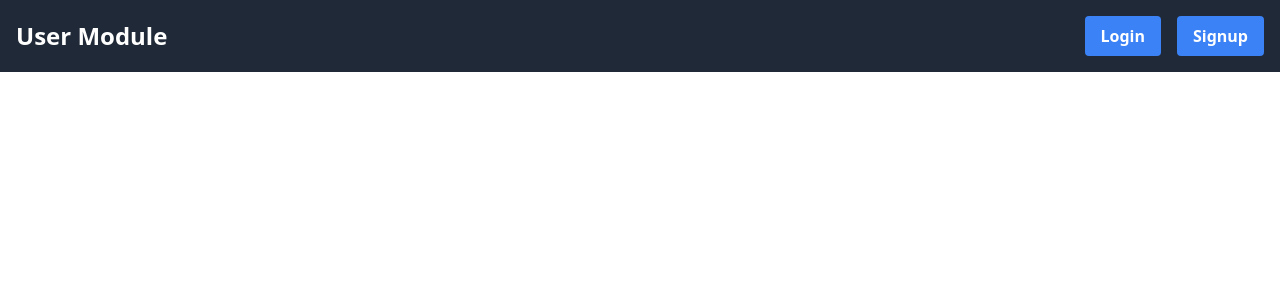
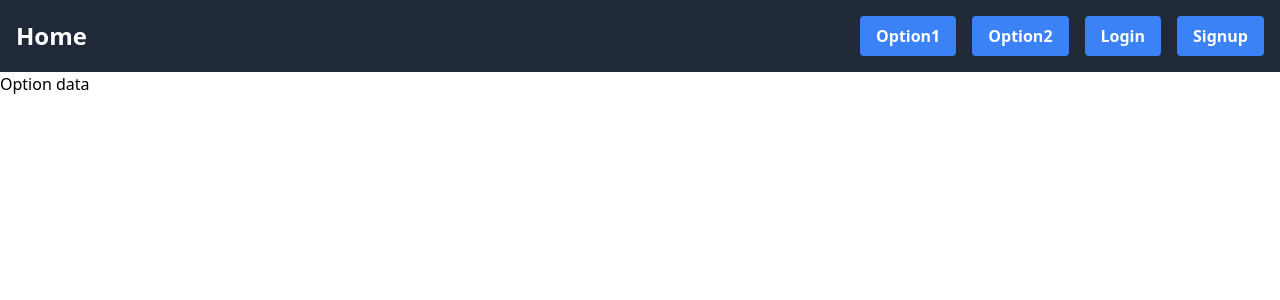
Before and after one commit to ShivaXShakthi/Login-Module, a React (Vite) app: page /option in a window 1280 px wide. Shown: the top 300 px of the page. Built offline with nearby package versions, Linux system fonts and the light colour scheme; the HTML template or start-up script is replaced by a standard one.

Commit message:
menu changes

```diff
--- a/src/components/AppRoutes.jsx
+++ b/src/components/AppRoutes.jsx
@@ -3,6 +3,7 @@ import { Route, Routes } from "react-router-dom";
 import Login from "./Login";
 import Signup from "./Signup";
 import Home from "./Home";
+import Option from "./Option";
 
 const AppRoutes = () => {
     //create routes for login and signup
@@ -12,6 +13,7 @@ const AppRoutes = () => {
             <Route path="/" element={<Home />} />
             <Route path="/login" element={<Login />} />
             <Route path="/signup" element={<Signup />} />
+            <Route path="/option" element={<Option />} />
         </Routes>
 
 
--- a/src/components/NavBar.jsx
+++ b/src/components/NavBar.jsx
@@ -7,8 +7,16 @@ const NavBar = () => {
 
     return (
         <div className="flex justify-between items-center bg-gray-800 text-white p-4">
-            <h1 className="text-2xl font-bold">User Module</h1>
+            <NavLink to="/" className="text-2xl font-bold">
+                    Home
+            </NavLink>
             <div className="flex space-x-4">
+                <NavLink to="/" className="bg-blue-500 hover:bg-blue-700 text-white font-bold py-2 px-4 rounded">
+                    Option1
+                </NavLink>
+                <NavLink to="/option" className="bg-blue-500 hover:bg-blue-700 text-white font-bold py-2 px-4 rounded">
+                    Option2
+                </NavLink>
                 <NavLink to="/login" className="bg-blue-500 hover:bg-blue-700 text-white font-bold py-2 px-4 rounded">
                     Login
                 </NavLink>
--- /dev/null
+++ b/src/components/Option.jsx
@@ -0,0 +1,7 @@
+import React from 'react'
+
+const Option = () => {
+    return <>Option data</>
+}
+
+export default Option;
```
